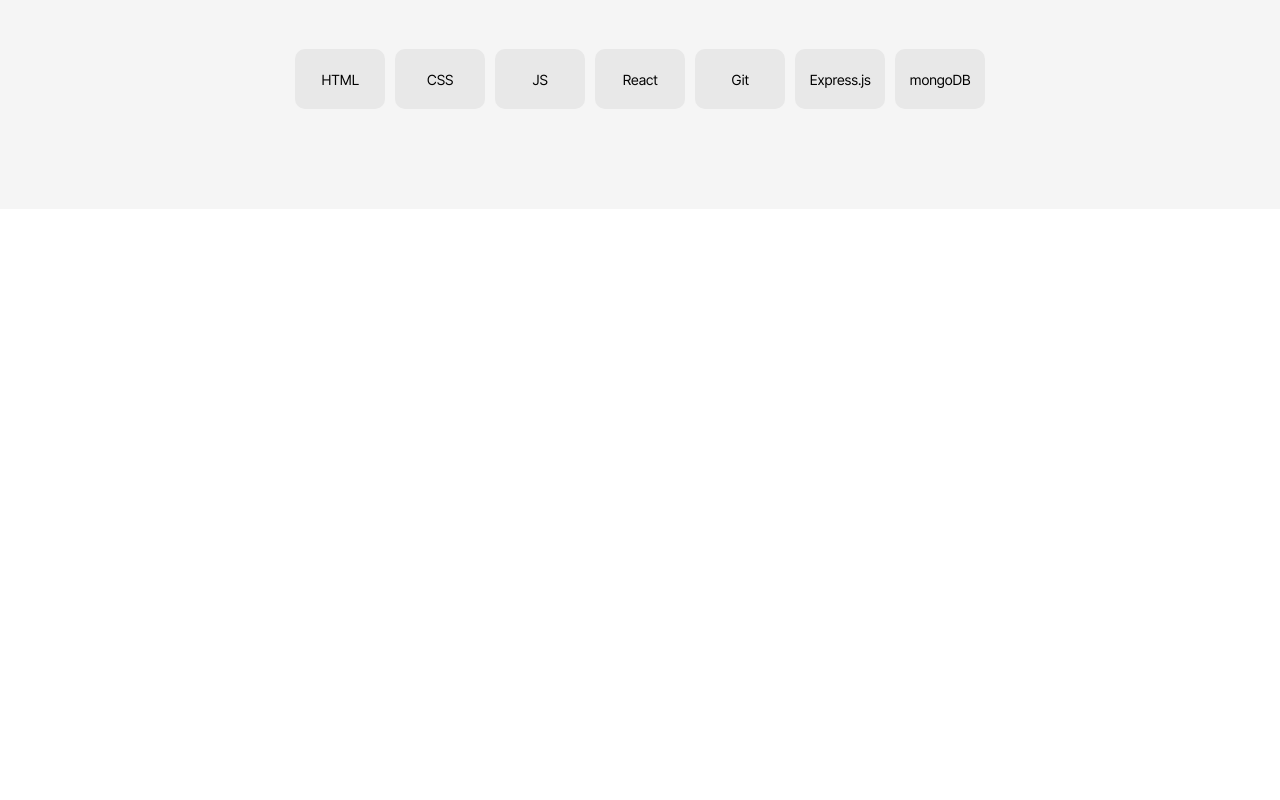
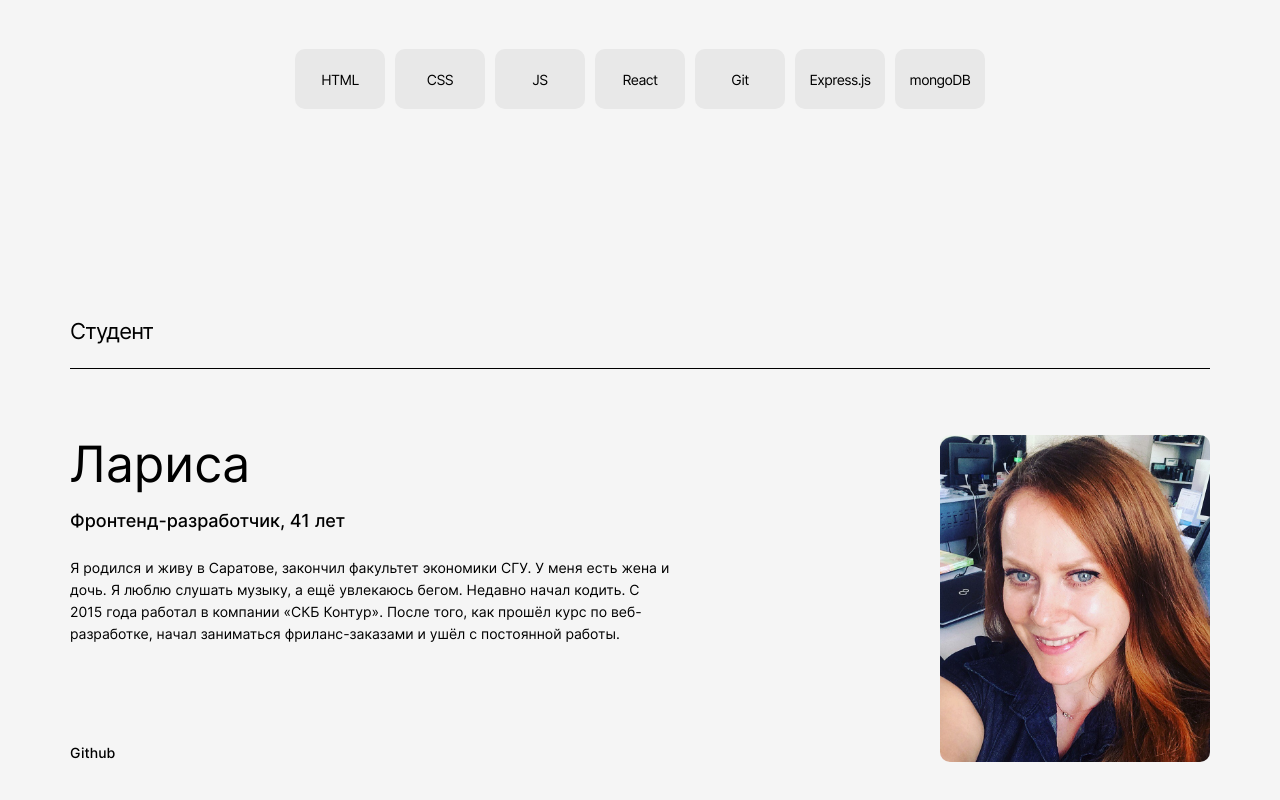
Before and after one commit to LarisaKindalova/movies-explorer-frontend, a React (Create React App) app: page / in a window 1280 px wide. Shown: the part 1686-2486 px from the top of the page. Before the commit the page ends 1895 px from the top, so only its background shows below. Built offline with nearby package versions, Linux system fonts and the light colour scheme.

Commit message:
feat:AboutMe #8

```diff
--- /dev/null
+++ b/src/components/AboutMe/AboutMe.css
@@ -0,0 +1,101 @@
+.about-me {
+  background-color: #f5f5f5;
+  display: flex;
+
+}
+
+.about-me__container {
+  display: flex;
+  flex-direction: column;
+  margin: 0 auto;
+  max-width: 1280px;
+}
+
+.about-me__info {
+  display: flex;
+  flex-direction: column;
+
+}
+
+.about-me__wrap {
+  display: flex;
+  gap: 270px;
+  margin: 66px 70px;
+}
+
+.about-me__title {
+  font-size: 22px;
+  font-weight: 400;
+  letter-spacing: -0.88px;
+  border-bottom: 1px solid #000;
+  margin: 110px 70px 0;
+  padding-bottom: 23px;
+}
+
+.about-me__subtitle {
+  font-size: 50px;
+  font-weight: 400;
+  line-height: 58px; /* 116% */
+  padding: 0;
+  margin: 0 0 18px;
+}
+
+.about-me__description {
+  font-size: 18px;
+  font-weight: 500;
+  line-height: 20px;
+  margin: 0 0 26px;
+  padding: 0;
+}
+.about-me__block {
+  font-size: 14px;
+  font-weight: 400;
+  line-height: 22px;
+  margin: 0 0 99px;
+  max-width: 600px;
+}
+
+.about-me__link {
+  text-decoration: none;
+  font-size: 14px;
+  font-style: normal;
+  font-weight: 500;
+  line-height: normal;
+}
+
+.about-me__foto {
+  width: 270px;
+  height: 327px;
+  border-radius: 10px;
+  object-fit: cover;
+  object-position: center;
+}
+
+@media screen and (max-width: 880px) {
+  .about-me__subtitle {
+    font-size: 40px;
+    margin: 0 0 16px;
+    line-height: 40px;
+  }
+  .about-me__foto {
+    width: 255px;
+    height: 307px;
+  }
+  .about-me__wrap {
+    gap: 49px;
+    margin: 66px 50px;
+  }
+  .about-me__title {
+    margin: 90px 50px 0;
+  }
+  .about-me__description {
+    font-size: 12px;
+    margin: 0 0 20px;
+  }
+  .about-me__block {
+    font-size: 12px;
+    line-height: 18px;
+    max-width: 364px;
+    margin: 0 0 87px;
+  }
+}
--- /dev/null
+++ b/src/components/AboutMe/AboutMe.jsx
@@ -0,0 +1,27 @@
+import React from "react";
+import { Link } from "react-router-dom";
+import "./AboutMe.css";
+import profile_foto from '../../images/profile_foto.jpg'
+
+
+function AboutMe () {
+
+  return (
+    <section className="about-me" id="about-me">
+      <div className="about-me__container">
+        <h2 className="about-me__title">Студент</h2>
+        <div className="about-me__wrap">
+        <div className="about-me__info">
+          <h3 className="about-me__subtitle">Лариса</h3>
+          <p className="about-me__description">Фронтенд-разработчик, 41 лет</p>
+          <p className="about-me__block">Я родился и живу в Саратове, закончил факультет экономики СГУ. У меня есть жена и дочь. Я люблю слушать музыку, а ещё увлекаюсь бегом. Недавно начал кодить. С 2015 года работал в компании «СКБ Контур». После того, как прошёл курс по веб-разработке, начал заниматься фриланс-заказами и ушёл с постоянной работы.</p>
+        <Link className="about-me__link link" to="https://github.com/LarisaKindalova" target="_blank">Github</Link>
+        </div>
+        <img className="about-me__foto" src={profile_foto} alt="Фото разработчика"  />
+        </div>
+      </div>
+    </section>
+  )
+}
+
+export default AboutMe;
--- a/src/components/AboutProject/AboutProject.css
+++ b/src/components/AboutProject/AboutProject.css
@@ -1,4 +1,9 @@
 .project {
+  display: flex;
+}
+
+.project__wrap {
+  max-width: 1280px;
   display: flex;
   flex-direction: column;
   margin: 0 auto;
--- a/src/components/AboutProject/AboutProject.jsx
+++ b/src/components/AboutProject/AboutProject.jsx
@@ -4,6 +4,7 @@ import "./AboutProject.css";
 function AboutProject () {
   return (
     <section className="project" id="project">
+      <div className="project__wrap">
       <h2 className="project__title">О проекте</h2>
       <div className="project__list">
         <div className="project__item">
@@ -25,9 +26,7 @@ function AboutProject () {
           <p className="project__front-text">Front-end</p>
         </div>
       </div>
-
-
-
+      </div>
     </section>
   )
 }
--- a/src/components/Header/Header.css
+++ b/src/components/Header/Header.css
@@ -6,6 +6,7 @@
 }
 
 .header__container {
+  box-sizing: border-box;
   display: flex;
   padding: 18px 70px;
   align-items: center;
--- a/src/components/Main.jsx
+++ b/src/components/Main.jsx
@@ -3,6 +3,7 @@ import Promo from "./Promo/Promo";
 import NavTab from "./NavTab/NavTab"
 import AboutProject from "./AboutProject/AboutProject"
 import Techs from "./Techs/Techs";
+import AboutMe from "./AboutMe/AboutMe";
 
 
 function Main () {
@@ -13,6 +14,7 @@ function Main () {
       <NavTab/>
       <AboutProject/>
       <Techs/>
+      <AboutMe/>
 
     </main>
   )
--- a/src/components/Techs/Techs.css
+++ b/src/components/Techs/Techs.css
@@ -1,8 +1,12 @@
 .techs {
+  background-color: #f5f5f5;
+}
+
+.teches__wrap {
   display: flex;
   flex-direction: column;
   margin: 0 auto;
-  background-color: #f5f5f5;
+  max-width: 1280px;
 }
 
 .techs__title {
--- a/src/components/Techs/Techs.jsx
+++ b/src/components/Techs/Techs.jsx
@@ -4,6 +4,7 @@ import "./Techs.css";
 function Techs () {
   return (
     <section className="techs" id="techs">
+      <div className="teches__wrap">
       <h2 className="techs__title">Технологии</h2>
       <h3 className="techs__subtitle">7 технологий</h3>
       <p className="techs__description">
@@ -19,6 +20,7 @@ function Techs () {
         <li className="techs__item">Express.js</li>
         <li className="techs__item">mongoDB</li>
       </ul>
+      </div>
     </section>
   );
 }
```
Also changed, not shown: src/images/profile_foto.jpg (added).
